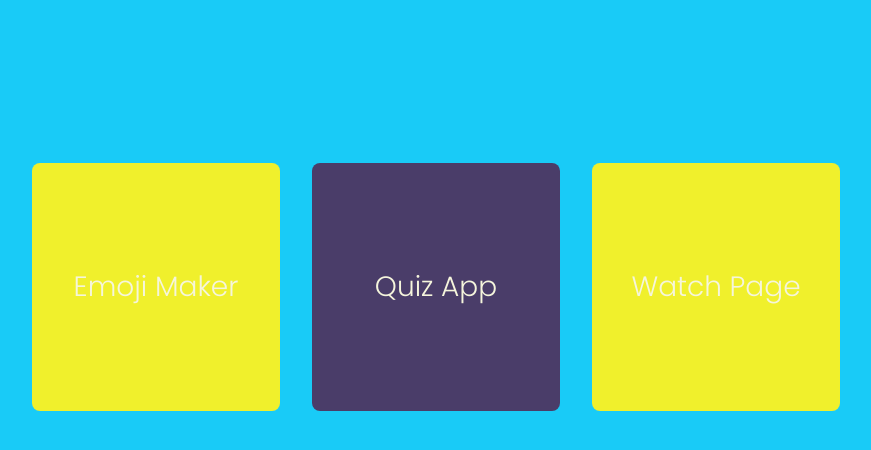
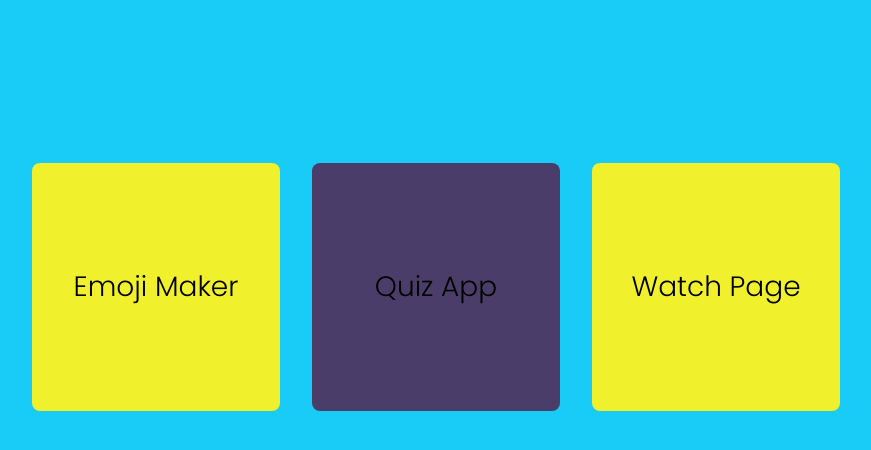
Before and after one commit to krutikajichkar/JavaScript-assesment, a plain HTML site: page index.html in a window 1280 px wide. Shown: the part 288-738 px from the top of the page, without its empty margins (204-1075 px from the left). Drawn offline with Linux system fonts and the light colour scheme; a web font is replaced by a local one.

Commit message:
changed style

```diff
--- a/index.css
+++ b/index.css
@@ -72,7 +72,7 @@ cursor: pointer;
 }
 .wrapper a{
     text-decoration: none;
-    color: beige;
+    color:black;
     font-size: 28px;
     font-weight: 500;
 }
```
